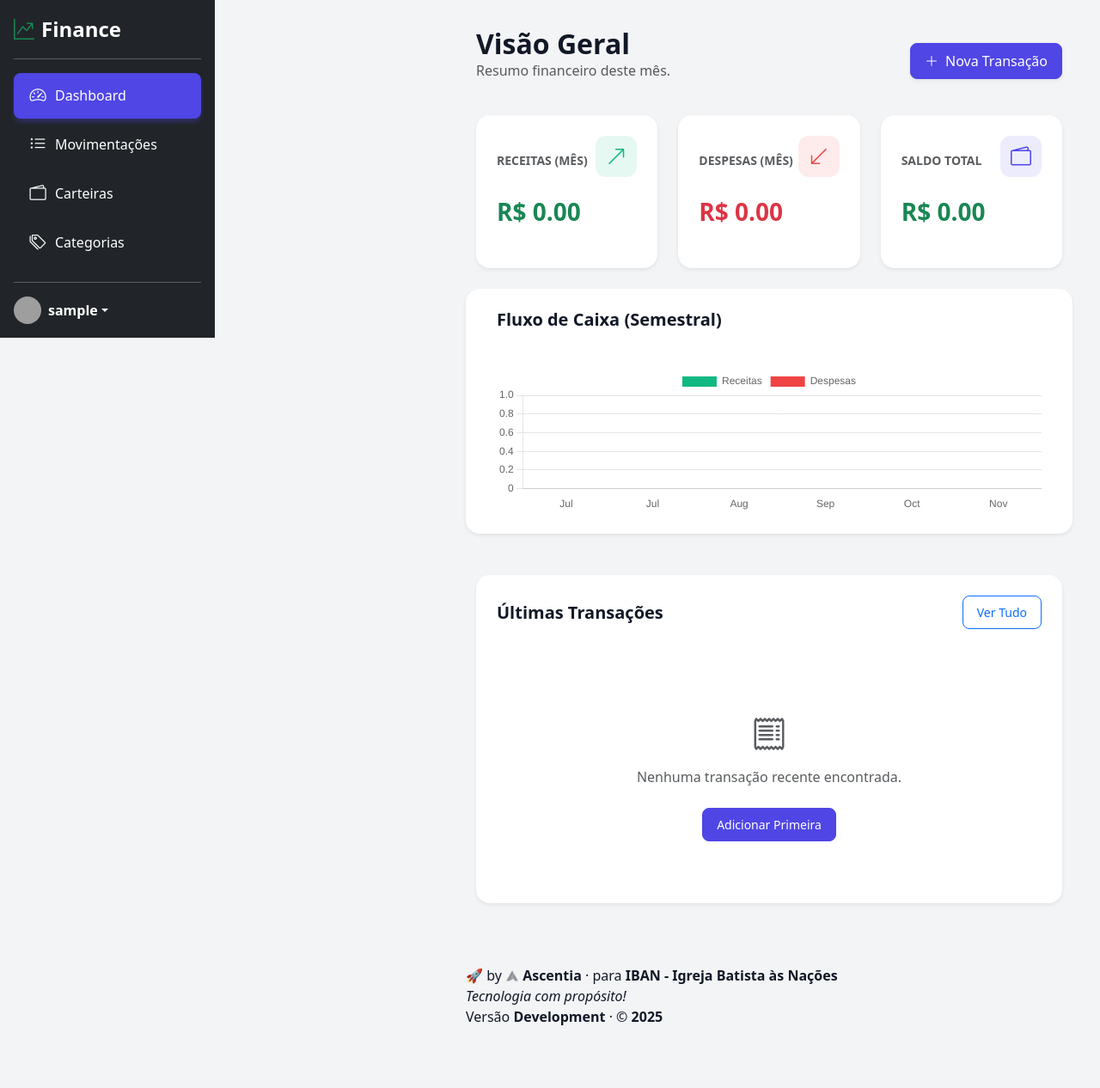
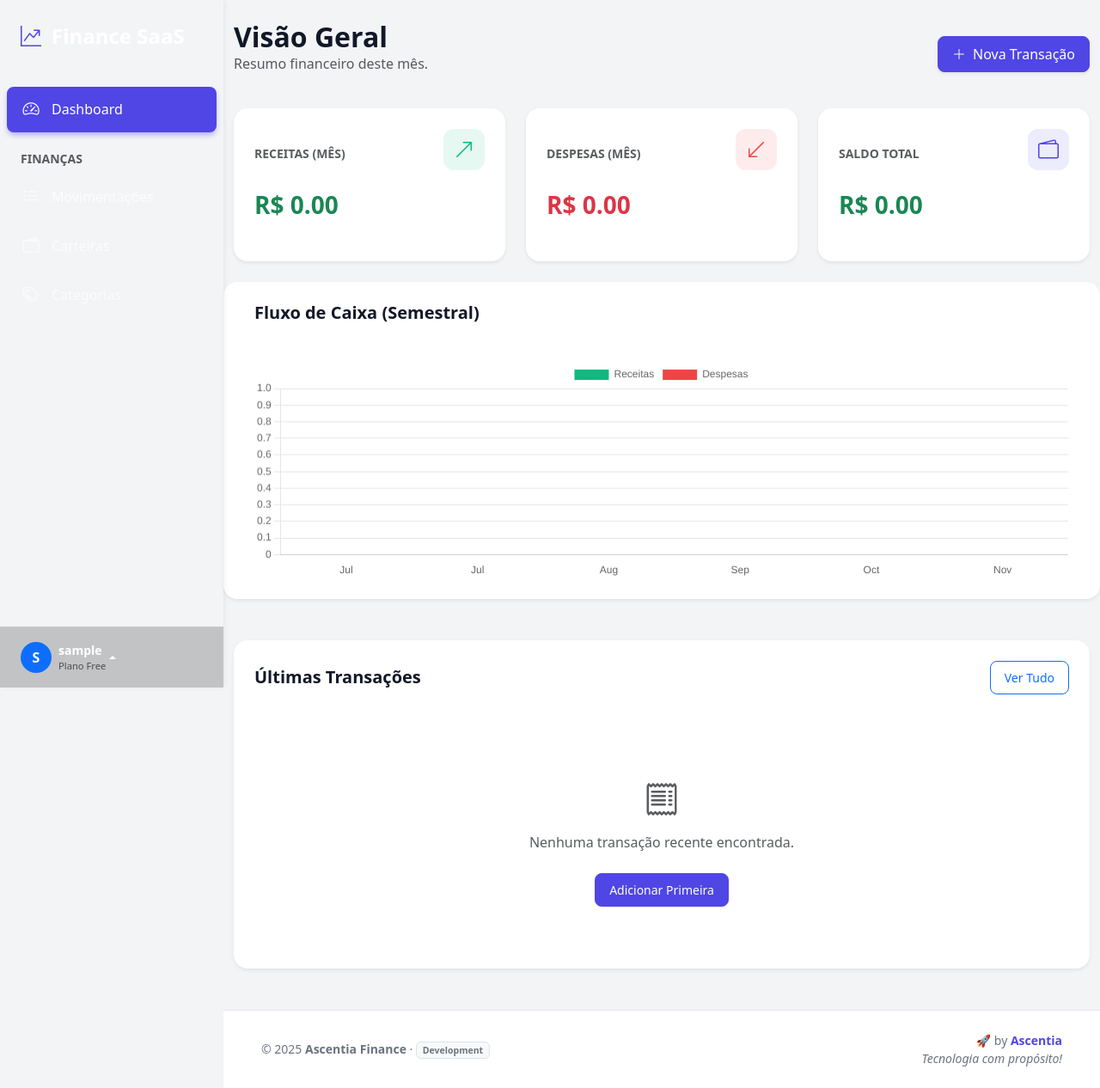
Before and after one commit to jaimealvesjr1/Finance, a Flask app: page / in a window 1280 px wide. Shown: the whole page at 86% size. Before the commit the page ends 1193 px from the top, so only its background shows below. Run offline with Flask 3, Linux system fonts and the light colour scheme; the visitor is signed in with stand-in values (Sample User, id 1); data that the repository does not hold is empty; some libraries are stand-ins or nearby versions; grey boxes are pictures that could not be loaded.

Commit message:
Templates e customs

```diff
--- a/app/financeiro/routes.py
+++ b/app/financeiro/routes.py
@@ -60,14 +60,17 @@
             wallet = db.get_or_404(Wallet, wallet_id)
             if wallet.user_id != current_user.id:
                 abort(403)
+
+            # CORREÇÃO AQUI: Atribuição correta dos valores
             wallet.name = form.name.data
-            wallet.initial_balance.data
+            wallet.initial_balance = form.initial_balance.data
+
             flash('Carteira atualizada com sucesso!', 'success')
         db.session.commit()
     else:
         for field, errors in form.errors.items():
             for error in errors:
-                flash(f'Erro no formulário da Carteira {error}', 'danger')
+                flash(f'Erro no formulário da Carteira: {error}', 'danger')
     return redirect(url_for('financeiro.wallets'))
 
 @financeiro_bp.route('carteiras/delete/<int:wallet_id>', methods=['POST'])
--- a/app/static/css/custom.css
+++ b/app/static/css/custom.css
@@ -67,23 +67,65 @@
   color: var(--sidebar-text);
   display: flex;
   flex-direction: column;
-  flex-shrink: 0;
-  height: 100vh;
-  position: fixed; /* Fixa na esquerda */
+  position: fixed; /* Garante que fica fixa na janela */
   top: 0;
   left: 0;
+  bottom: 0; /* Força a ir até ao fim da janela */
   z-index: 1000;
   transition: transform 0.3s ease-in-out;
+  box-shadow: 2px 0 5px rgba(0,0,0,0.05); /* Sombra subtil à direita */
+}
+
+/* Scrollbar personalizada para a sidebar (Fica mais elegante) */
+.sidebar-menu::-webkit-scrollbar {
+  width: 5px;
+}
+.sidebar-menu::-webkit-scrollbar-track {
+  background: rgba(255,255,255,0.05);
+}
+.sidebar-menu::-webkit-scrollbar-thumb {
+  background: rgba(255,255,255,0.2);
+  border-radius: 10px;
 }
 
 /* Área de Conteúdo Principal */
 .main-content {
   flex-grow: 1;
-  margin-left: var(--sidebar-width); /* Espaço reservado para a sidebar */
-  padding: 2rem;
+  margin-left: var(--sidebar-width);
   background-color: var(--cor-fundo-body);
   min-height: 100vh;
+  display: flex;           /* Novo: Flexbox para empurrar o footer */
+  flex-direction: column;  /* Novo: Direção coluna */
   transition: margin-left 0.3s ease-in-out;
+}
+
+.main-content > .container-fluid {
+  flex: 1; /* Faz o conteúdo ocupar o espaço disponível, empurrando o footer */
+  padding-bottom: 2rem;
+}
+
+/* === NOVO ESTILO DO FOOTER (Rodapé Bonito) === */
+.footer-custom {
+  background-color: var(--cor-fundo-card);
+  border-top: 1px solid var(--borda-suave);
+  padding: 1.5rem 2rem;
+  margin-top: auto;
+}
+
+.footer-custom p {
+  margin: 0;
+  color: var(--cor-texto-secundario);
+  font-size: 0.875rem;
+}
+
+.footer-custom a {
+  color: var(--cor-primaria);
+  font-weight: 600;
+  text-decoration: none;
+}
+
+.footer-custom a:hover {
+  text-decoration: underline;
 }
 
 /* =========================================
--- a/app/templates/base/components/footer.html
+++ b/app/templates/base/components/footer.html
@@ -1,9 +1,20 @@
-<footer>
-    <br>
-    <br>
-    🚀 by
-    <img src="{{ url_for('static', filename='img/icon_ascentia.png') }}" alt="Ascentia" style="height: 1em; vertical-align: middle; opacity: 0.6;">
-    <strong>Ascentia</strong> · para <strong>IBAN - Igreja Batista às Nações</strong><br>
-    <em>Tecnologia com propósito!</em><br>
-    Versão <strong>{{ versao }}</strong> · © <strong>{{ ano }}</strong>
+<footer class="footer-custom">
+    <div class="container-fluid">
+        <div class="row align-items-center justify-content-between">
+            <div class="col-md-6 text-center text-md-start mb-2 mb-md-0">
+                <p>
+                    &copy; {{ config.ANO_ATUAL }} <strong>Ascentia Finance</strong> ·
+                    <span class="badge bg-light text-secondary border">{{ config.VERSAO_APP }}</span>
+                </p>
+            </div>
+
+            <div class="col-md-6 text-center text-md-end">
+                <p class="small">
+                    🚀 by <a href="#" target="_blank">Ascentia</a>
+                    <br>
+                    <em>Tecnologia com propósito!</em
+                </p>
+            </div>
+        </div>
+    </div>
 </footer>
--- a/app/templates/base/layout.html
+++ b/app/templates/base/layout.html
@@ -7,9 +7,7 @@
 
     <link href="https://cdn.jsdelivr.net/npm/bootstrap@5.3.3/dist/css/bootstrap.min.css" rel="stylesheet">
     <link href="https://cdn.jsdelivr.net/npm/bootstrap-icons@1.11.3/font/bootstrap-icons.min.css" rel="stylesheet">
-
     <link href="{{ url_for('static', filename='css/custom.css') }}" rel="stylesheet">
-
     <link href="https://cdn.jsdelivr.net/npm/select2@4.1.0-rc.0/dist/css/select2.min.css" rel="stylesheet" />
     <link href="https://cdn.jsdelivr.net/npm/select2-bootstrap-5-theme@1.3.0/dist/select2-bootstrap-5-theme.min.css" rel="stylesheet" />
 </head>
@@ -26,7 +24,8 @@
         {% include 'base/sidebar.html' %}
 
         <div class="main-content">
-            <div class="container-fluid">
+
+            <div class="container-fluid py-4">
                 {% with messages = get_flashed_messages(with_categories=true) %}
                     {% if messages %}
                         <div class="row mb-4">
@@ -45,17 +44,7 @@
                 {% block content %}{% endblock %}
             </div>
 
-
-
-            <footer>
-                <br>
-                <br>
-                🚀 by
-                <img src="{{ url_for('static', filename='img/icon_ascentia.png') }}" alt="Ascentia" style="height: 1em; vertical-align: middle; opacity: 0.6;">
-                <strong>Ascentia</strong> · para <strong>IBAN - Igreja Batista às Nações</strong><br>
-                <em>Tecnologia com propósito!</em><br>
-                Versão <strong>{{ versao }}</strong> · © <strong>{{ ano }}</strong>
-            </footer>
+            {% include 'base/components/footer.html' %}
         </div>
     </div>
 
--- a/app/templates/base/sidebar.html
+++ b/app/templates/base/sidebar.html
@@ -1,41 +1,56 @@
-<nav class="d-flex flex-column flex-shrink-0 p-3 text-white bg-dark h-100" style="width: 250px;">
-    <a href="/" class="d-flex align-items-center mb-3 mb-md-0 me-md-auto text-white text-decoration-none">
-        <i class="bi bi-graph-up-arrow fs-4 me-2 text-success"></i>
-        <span class="fs-4 fw-bold">Finance</span>
-    </a>
-    <hr>
-    <ul class="nav nav-pills flex-column mb-auto">
+<nav class="sidebar-wrapper offcanvas-md offcanvas-start" tabindex="-1" id="sidebarOffcanvas">
+    <div class="sidebar-brand">
+        <i class="bi bi-graph-up-arrow"></i>
+        <span>Finance SaaS</span>
+    </div>
+
+    <div class="sidebar-menu">
+        <ul class="nav nav-pills flex-column">
             <li class="nav-item">
-            <a href="{{ url_for('main.index') }}" class="nav-link text-white {% if request.endpoint == 'main.index' %}active{% endif %}">
-                <i class="bi bi-speedometer2 me-2"></i> Dashboard
+                <a href="{{ url_for('main.index') }}" class="nav-link {% if request.endpoint == 'main.index' %}active{% endif %}">
+                    <i class="bi bi-speedometer2"></i>
+                    <span>Dashboard</span>
                 </a>
             </li>
-        <li>
-            <a href="{{ url_for('financeiro.transactions') }}" class="nav-link text-white {% if 'transactions' in request.endpoint %}active{% endif %}">
-                <i class="bi bi-list-ul me-2"></i> Movimentações
+
+            <li class="nav-header text-uppercase text-muted small fw-bold mt-3 mb-2 px-3">Finanças</li>
+
+            <li class="nav-item">
+                <a href="{{ url_for('financeiro.transactions') }}" class="nav-link {% if 'transaction' in request.endpoint %}active{% endif %}">
+                    <i class="bi bi-list-ul"></i>
+                    <span>Movimentações</span>
                 </a>
             </li>
-        <li>
-            <a href="{{ url_for('financeiro.wallets') }}" class="nav-link text-white {% if 'wallets' in request.endpoint %}active{% endif %}">
-                <i class="bi bi-wallet2 me-2"></i> Carteiras
+            <li class="nav-item">
+                <a href="{{ url_for('financeiro.wallets') }}" class="nav-link {% if 'wallet' in request.endpoint %}active{% endif %}">
+                    <i class="bi bi-wallet2"></i>
+                    <span>Carteiras</span>
                 </a>
             </li>
-        <li>
-            <a href="{{ url_for('financeiro.categories') }}" class="nav-link text-white {% if 'categories' in request.endpoint %}active{% endif %}">
-                <i class="bi bi-tags me-2"></i> Categorias
+            <li class="nav-item">
+                <a href="{{ url_for('financeiro.categories') }}" class="nav-link {% if 'categor' in request.endpoint %}active{% endif %}">
+                    <i class="bi bi-tags"></i>
+                    <span>Categorias</span>
                 </a>
             </li>
         </ul>
-    <hr>
-    <div class="dropdown">
-        <a href="#" class="d-flex align-items-center text-white text-decoration-none dropdown-toggle" id="dropdownUser1" data-bs-toggle="dropdown" aria-expanded="false">
-            <img src="{{ url_for('static', filename='uploads/profile_pics/default.jpg') }}" alt="" width="32" height="32" class="rounded-circle me-2">
-            <strong>{{ current_user.username }}</strong>
+    </div>
+
+    <div class="sidebar-footer">
+        <div class="dropdown dropup"> <a href="#" class="d-flex align-items-center text-white text-decoration-none dropdown-toggle px-2" id="dropdownUser1" data-bs-toggle="dropdown" aria-expanded="false">
+                <div class="rounded-circle bg-primary d-flex align-items-center justify-content-center me-2 text-white fw-bold" style="width: 36px; height: 36px;">
+                    {{ current_user.username[0].upper() }}
+                </div>
+                <div class="d-flex flex-column">
+                    <strong class="small">{{ current_user.username }}</strong>
+                    <span class="text-muted" style="font-size: 0.7rem;">Plano Free</span>
+                </div>
             </a>
             <ul class="dropdown-menu dropdown-menu-dark text-small shadow" aria-labelledby="dropdownUser1">
                 <li><a class="dropdown-item" href="#">Perfil</a></li>
                 <li><hr class="dropdown-divider"></li>
-            <li><a class="dropdown-item" href="{{ url_for('auth.logout') }}">Sair</a></li>
+                <li><a class="dropdown-item text-danger" href="{{ url_for('auth.logout') }}">Sair</a></li>
             </ul>
         </div>
+    </div>
 </nav>
```
Lines whose indentation alone changed are shown as unchanged.
